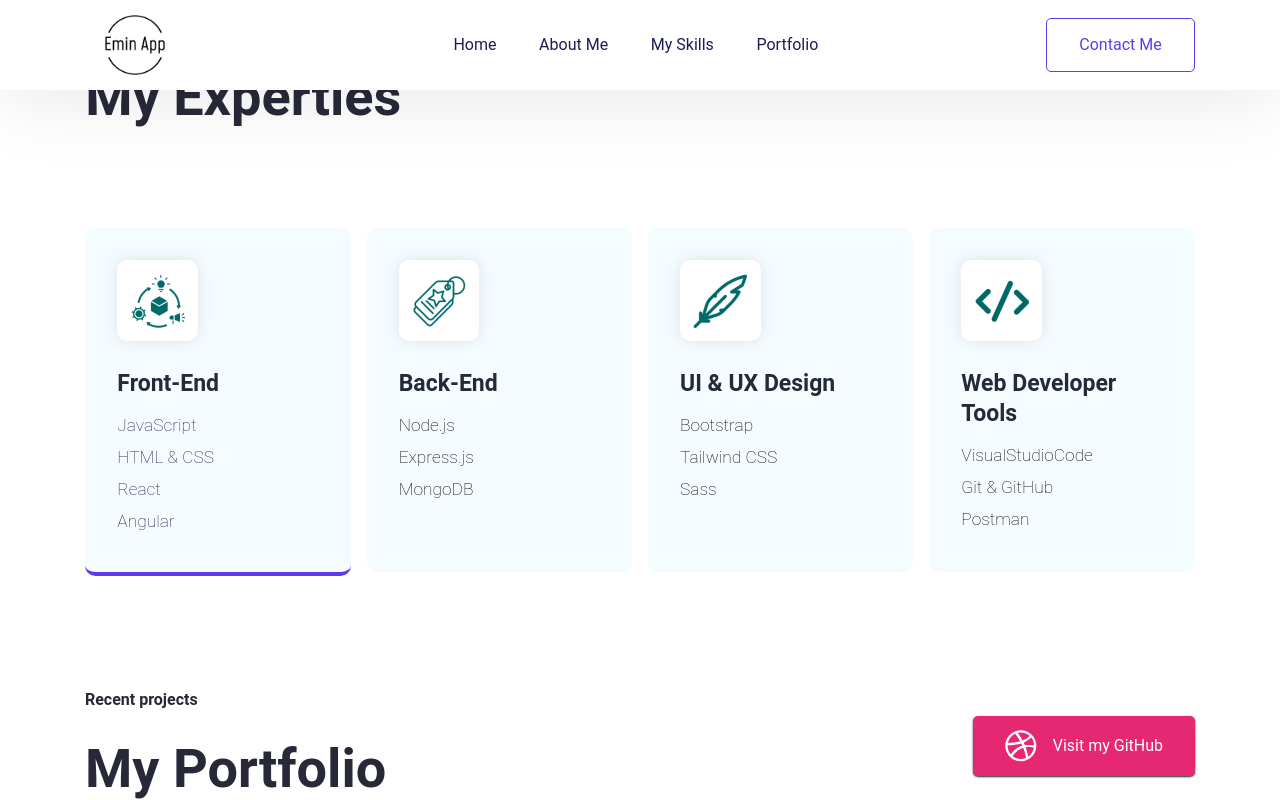
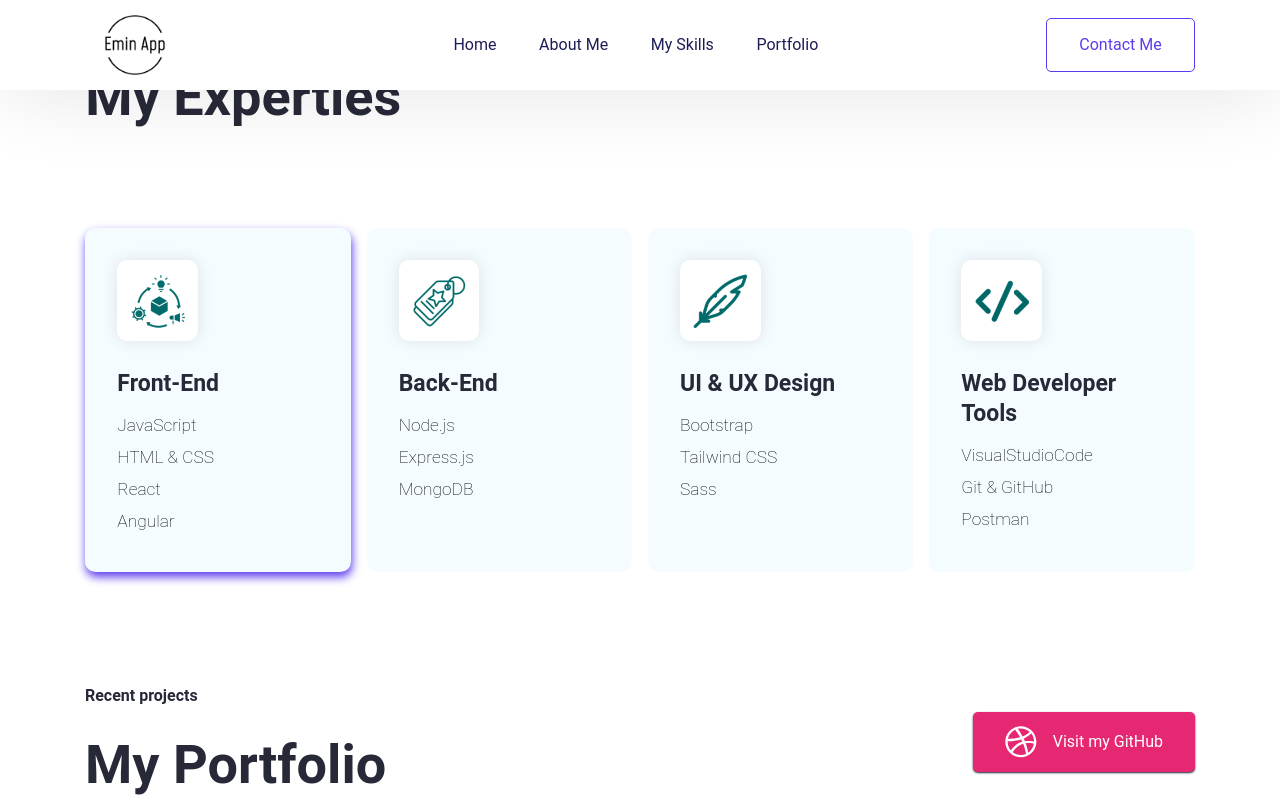
Before and after one commit to eminn-a/Personal-Portfolio, a React (Vite) app: page / in a window 1280 px wide. In both pictures the pointer is over the element 217 px from the left and 2219 px from the top of the page. Shown: the part 1819-2619 px from the top of the page. Built offline with nearby package versions, Linux system fonts and the light colour scheme.

Commit message:
My experties added box shadow

```diff
--- a/src/App.css
+++ b/src/App.css
@@ -289,9 +289,11 @@ h3 {
   min-height: 280px;
 }
 .skills--section--card:hover {
-  border-bottom: 4px solid var(--primary);
+  /* border-bottom: 4px solid var(--primary); */
+  box-shadow: 1px 5px 10px var(--primary);
 }
-.skills--section--card:hover .skills--section--description {
+.skills--section--card:hover,
+.skills--section--description {
   color: var(--darkblue);
 }
 .skills--section--img {
```
